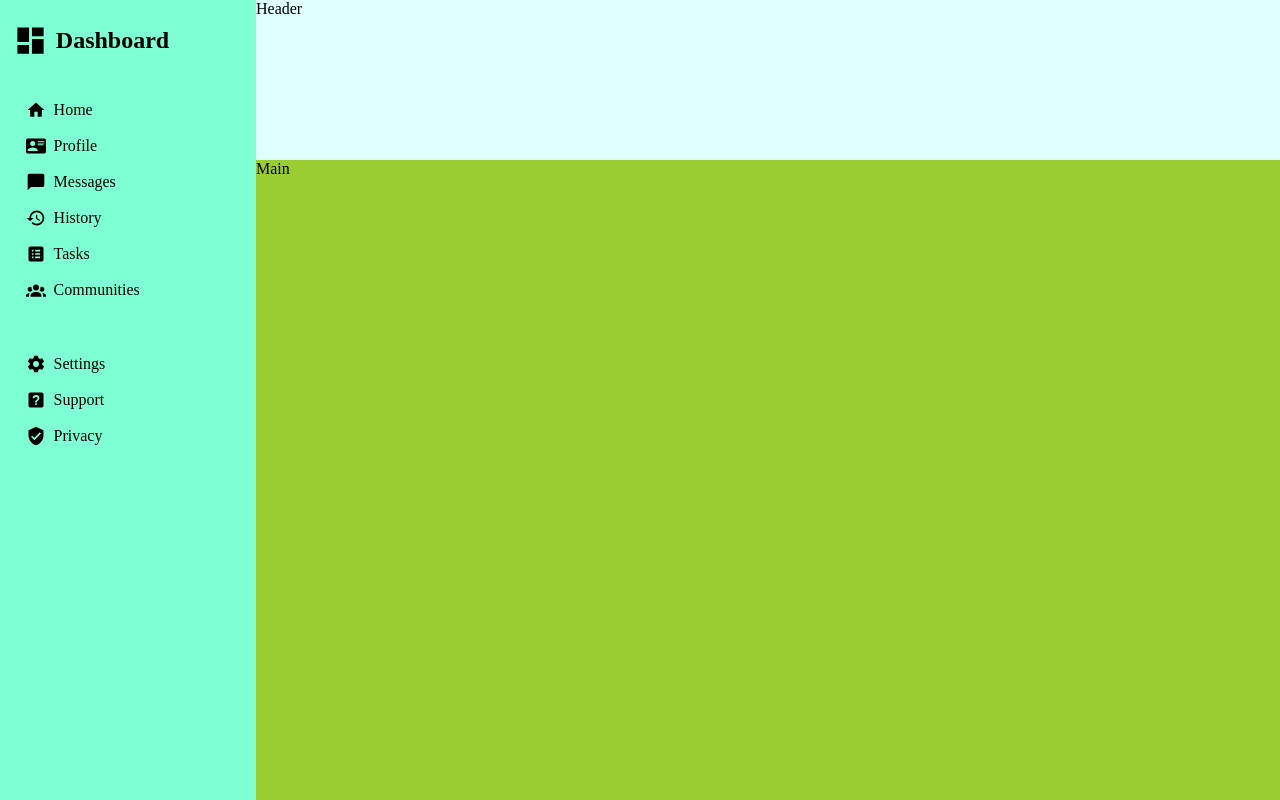
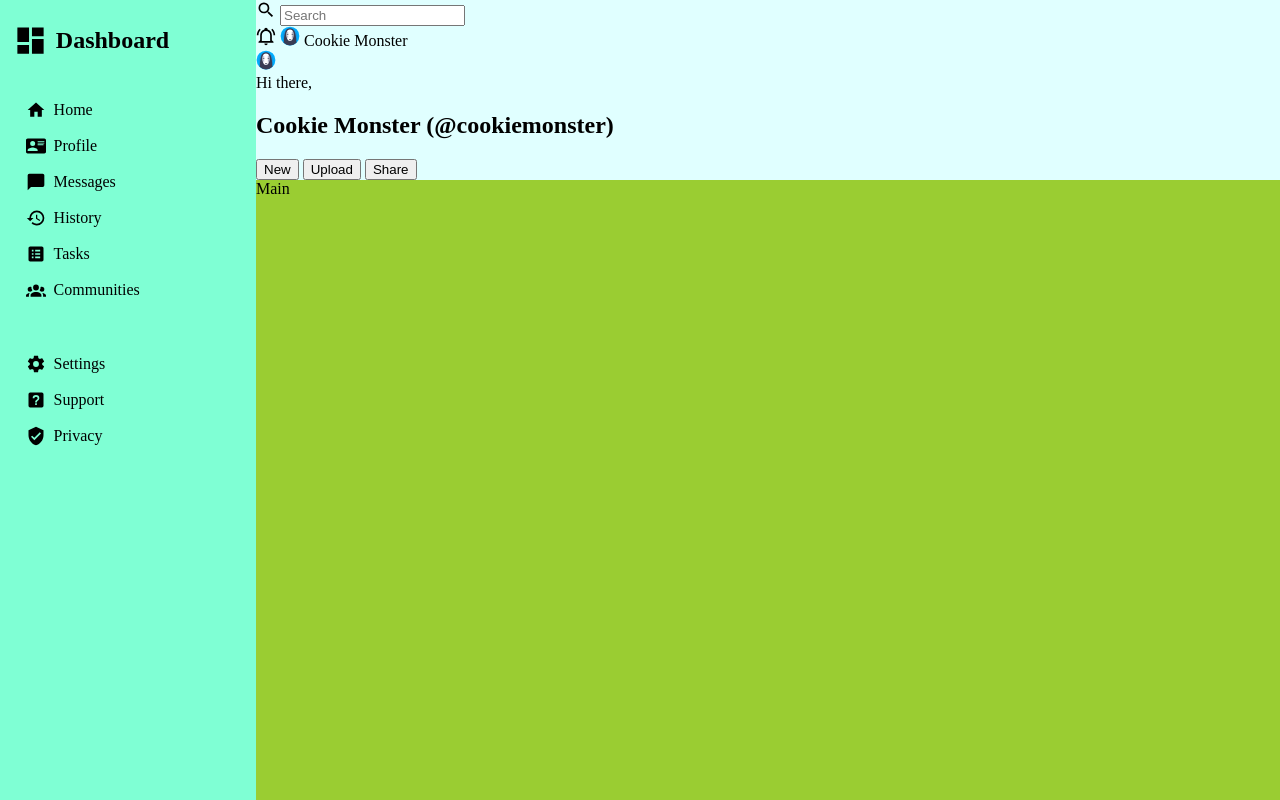
Before and after one commit to kennydn99/admin-dashboard, a plain HTML site: page index.html in a window 1280 px wide. Drawn offline with Linux system fonts and the light colour scheme.

Commit message:
Add header content

```diff
--- a/index.html
+++ b/index.html
@@ -54,7 +54,29 @@
                 </li>
             </ul>
         </div>
-        <div class="header">Header</div>
+        <div class="header">
+            <div class="search">
+                <img src="icons/magnify.svg" alt="search-icon">
+                <input type="text" placeholder="Search" id="search-bar">
+            </div>
+            <div class="profile-info-section">
+                <img src="icons/bell-ring-outline.svg" alt="notification bell">
+                <img src="icons/anime-away-face-svgrepo-com.svg" alt="avatar-icon" id="small-avatar">
+                <span>Cookie Monster</span>
+            </div>
+            <div class="welcome-section">
+                <img src="icons/anime-away-face-svgrepo-com.svg" alt="big-avatar-icon" id="bid-avatar-icon">
+                <div class="welcome-text">
+                    <span>Hi there,</span>
+                    <h2>Cookie Monster &#40;@cookiemonster&#41;</h2>
+                </div>
+                <div class="button-group">
+                    <button class="header-btn">New</button>
+                    <button class="header-btn">Upload</button>
+                    <button class="header-btn">Share</button>
+                </div>
+            </div>
+        </div>
         <div class="main-content">Main</div>
     </div>
 </body>
```
Also changed, not shown: icons/anime-away-face-svgrepo-com.svg (added), icons/bell-ring-outline.svg (added), icons/magnify.svg (added).
